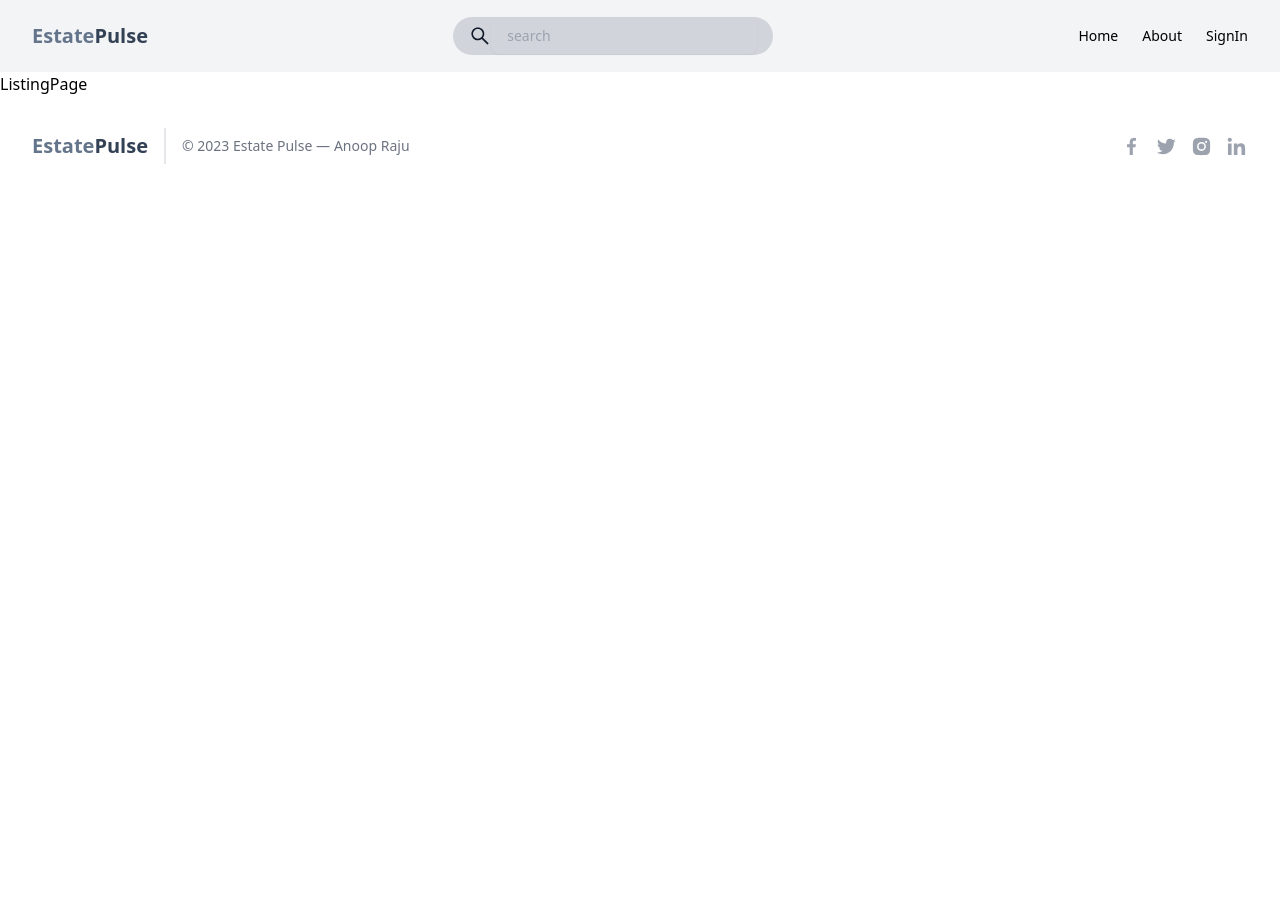
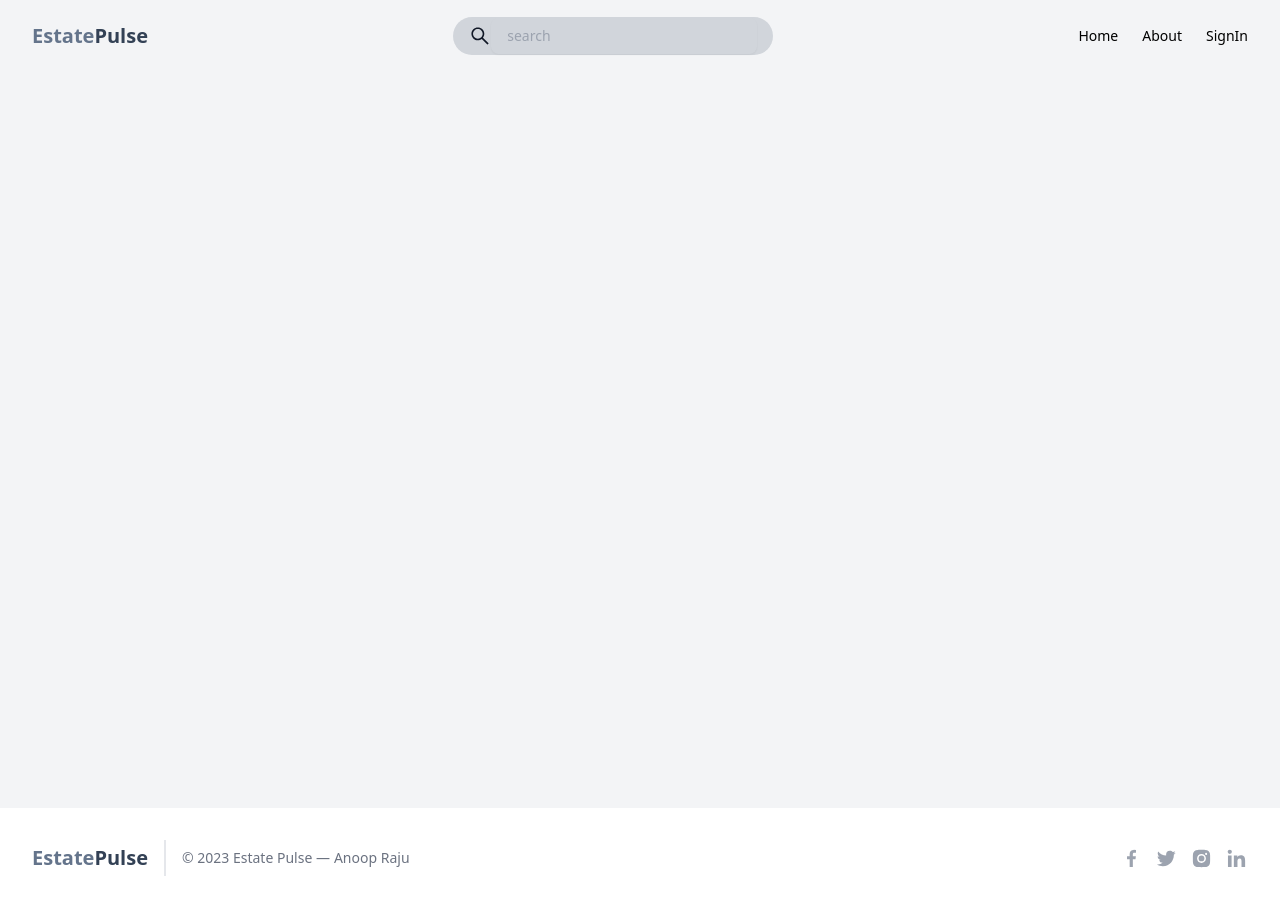
Before and after one commit to anoopraju31/estate-pulse-mern, a React (Vite) app in the folder client/: page /listing/1 in a window 1280 px wide. Before the commit the page ends 800 px from the top, so only its background shows below. Built offline with nearby package versions, Linux system fonts and the light colour scheme; no server answers.

Commit message:
Client - Listing Detail Page - Fetching listing data

```diff
--- a/client/src/pages/Listing.tsx
+++ b/client/src/pages/Listing.tsx
@@ -1,5 +1,43 @@
+import { useEffect, useState } from 'react'
+import { useParams } from 'react-router-dom'
+import { Listing } from './Profile'
+
 const ListingPage = () => {
-	return <div>ListingPage</div>
+	const [listing, setListing] = useState<Listing | null>(null)
+	// const [loading, setLoading] = useState<boolean>(true)
+	const params = useParams()
+
+	useEffect(() => {
+		const getListing = () => {
+			// setLoading(true)
+
+			fetch(`/api/listing/${params.id}`)
+				.then((res) => res.json())
+				.then((data) => {
+					if (!data.success) {
+						// setLoading(false)
+						return
+					}
+
+					setListing(data.listing)
+				})
+				.catch((error) => {
+					console.log(error)
+				})
+				.finally(() => {
+					// setLoading(false)
+				})
+		}
+
+		getListing()
+	}, [params])
+	return (
+		<main className='bg-gray-100 dark:bg-gray-900'>
+			<div className='max-w-screen-2xl min-h-[var(--container-min-height)] mx-auto py-4 px-4 flex flex-col'>
+				{listing?.name}
+			</div>
+		</main>
+	)
 }
 
 export default ListingPage
```
